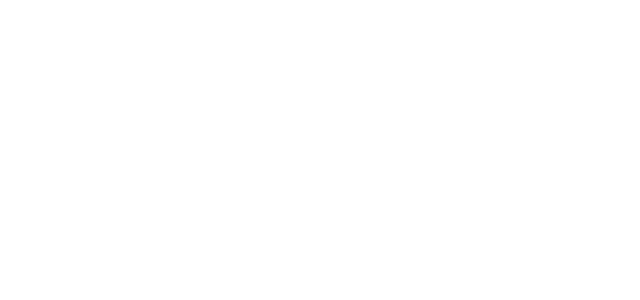
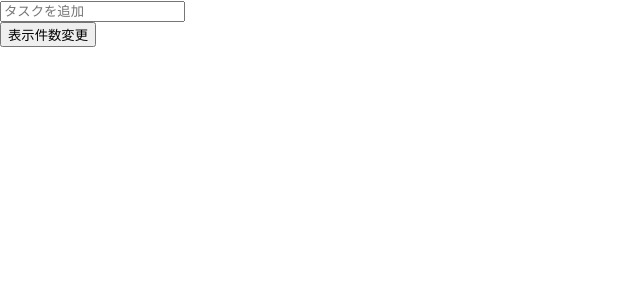
Before and after one commit to KosukeTakahashi0410/nuxt-beginner, a Nuxt app: page /todo in a window 1280 px wide. Before the commit this address had no page. Shown: the top 300 px of the page, without its empty margins (0-640 px from the left). Built offline with nearby package versions, Linux system fonts and the light colour scheme.

Commit message:
feat:todoにファイル名変更、関数形式の統一

```diff
--- a/pages/test/index.vue
+++ b/pages/todo/index.vue
@@ -23,7 +23,7 @@ export default {
     }
   },
   computed: {
-    filteredTodo: function() {
+    filteredTodo() {
       if (this.filterCountJudge == true){
         return this.todos.slice(0,1)
       } else {
@@ -35,7 +35,7 @@ export default {
     addTodo(e) {
       this.$store.dispatch('todo/add', e)
     },
-    changeShowCount: function(){
+    changeShowCount() {
       this.filterCountJudge = !this.filterCountJudge
       console.log(this.filterCountJudge)
     },
```
Also changed, not shown: pages/todo/_id.vue (renamed from pages/test/_id.vue).
